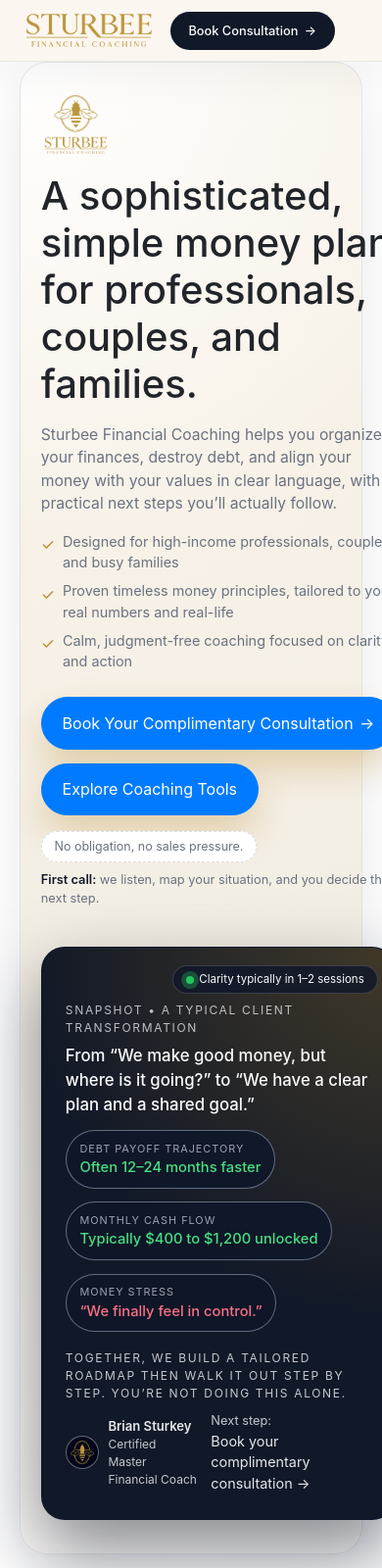
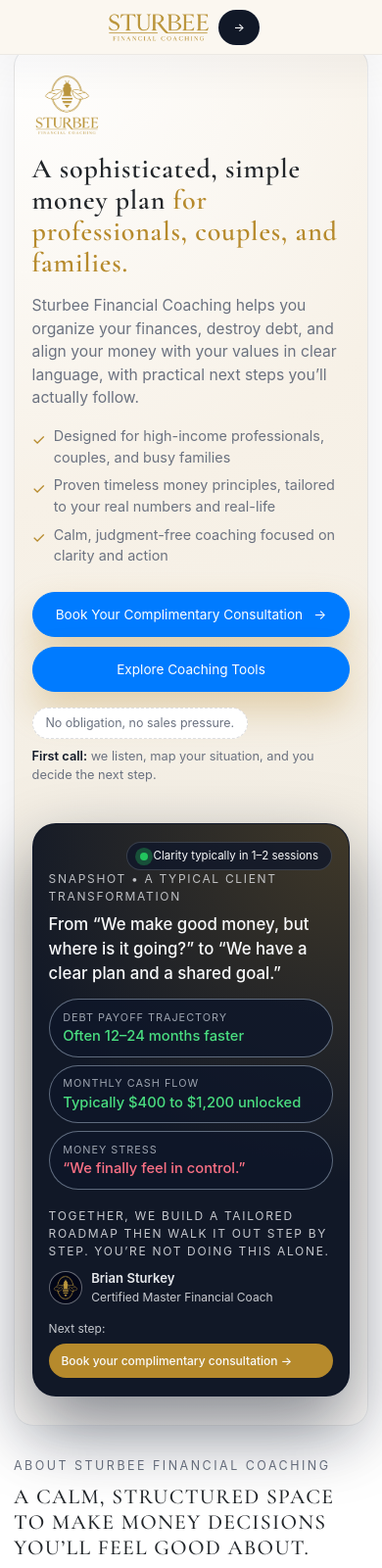
Before and after one commit to bsturkey-coder/sturbee-website, a website: page index.html in a window 390 px wide. Shown: the top 1600 px of the page at 98% size. Drawn offline with nearby package versions, Linux system fonts and the light colour scheme.

Commit message:
make site more responsive and fix layout issues

```diff
--- a/base.css
+++ b/base.css
@@ -64,16 +64,32 @@
   margin: 0 auto;
   padding: 1.5rem 1.25rem 4rem;
 }
+@media (max-width: 768px) {
+  .page {
+    padding: 1.25rem 1rem 3rem;
+  }
+}
+@media (max-width: 480px) {
+  .page {
+    padding: 1rem 0.875rem 2.5rem;
+  }
+}
 
 .grid {
   display: grid;
   gap: 2rem;
+}
+@media (max-width: 768px) {
+  .grid {
+    gap: 1.5rem;
+  }
 }
 @media (min-width: 900px) {
   .grid-2 {
     grid-template-columns: minmax(0, 1.35fr) minmax(0, 1fr);
     align-items: flex-start;
   }
+}
 
 /* TYPOGRAPHY */
 
@@ -84,6 +100,11 @@
   letter-spacing: 0.03em;
   line-height: 1.15;
 }
+@media (max-width: 640px) {
+  .hero-heading {
+    font-size: clamp(1.75rem, 5vw, 2.5rem);
+  }
+}
 .hero-highlight {
   color: var(--accent);
 }
@@ -93,6 +114,11 @@
   letter-spacing: 0.06em;
   text-transform: uppercase;
   font-weight: 500;
+}
+@media (max-width: 640px) {
+  .section-title {
+    font-size: 1.35rem;
+  }
 }
 .section-kicker {
   font-size: 0.78rem;
@@ -116,6 +142,16 @@
 section {
   margin-bottom: 3.25rem;
 }
+@media (max-width: 768px) {
+  section {
+    margin-bottom: 2.5rem;
+  }
+}
+@media (max-width: 480px) {
+  section {
+    margin-bottom: 2rem;
+  }
+}
 .section-header {
   display: flex;
   flex-direction: column;
--- a/components.css
+++ b/components.css
@@ -45,7 +45,7 @@
   font-size: 0.78rem;
 }
 .nav-links a::after {
-  content: "";
+  content: '';
   position: absolute;
   left: 0;
   bottom: -0.2rem;
@@ -73,7 +73,10 @@
   font-size: 0.8rem;
   border: 1px solid rgba(15, 23, 42, 0.8);
   cursor: pointer;
-  transition: transform var(--transition-fast), box-shadow var(--transition-fast), background var(--transition-fast);
+  transition:
+    transform var(--transition-fast),
+    box-shadow var(--transition-fast),
+    background var(--transition-fast);
   white-space: nowrap;
 }
 .nav-cta:hover {
@@ -88,6 +91,29 @@
   }
 
   .nav-links {
+    display: none;
+  }
+
+  .nav-cta {
+    font-size: 0.75rem;
+    padding: 0.5rem 0.9rem;
+  }
+}
+@media (max-width: 480px) {
+  .nav {
+    margin: -1.5rem -1.25rem 1.5rem;
+    padding: 0.6rem 1rem;
+  }
+
+  .nav-inner {
+    gap: 0.5rem;
+  }
+
+  .brand-logo {
+    height: 32px;
+  }
+
+  .nav-cta span:first-child {
     display: none;
   }
 }
@@ -117,8 +143,18 @@
   font-size: 0.8rem;
 }
 .grid-3 {
-    grid-template-columns: repeat(3, minmax(0, 1fr));
+  grid-template-columns: repeat(3, minmax(0, 1fr));
+}
+@media (max-width: 1024px) {
+  .grid-3 {
+    grid-template-columns: repeat(2, minmax(0, 1fr));
   }
+}
+@media (max-width: 640px) {
+  .grid-3 {
+    grid-template-columns: 1fr;
+  }
+}
 
 .btn {
   display: inline-flex;
@@ -131,9 +167,20 @@
   cursor: pointer;
   font-weight: 500;
   font-size: 0.9rem;
-  transition: transform var(--transition-fast), box-shadow var(--transition-fast), background var(--transition-fast), border-color var(--transition-fast), color var(--transition-fast);
+  transition:
+    transform var(--transition-fast),
+    box-shadow var(--transition-fast),
+    background var(--transition-fast),
+    border-color var(--transition-fast),
+    color var(--transition-fast);
   text-align: center;
   white-space: nowrap;
+}
+@media (max-width: 640px) {
+  .btn {
+    font-size: 0.85rem;
+    padding: 0.75rem 1.1rem;
+  }
 }
 .btn-primary {
   background: var(--accent);
@@ -164,7 +211,17 @@
   border: 1px solid var(--border-strong);
   background: #ffffff;
   cursor: pointer;
-  transition: background var(--transition-fast), border-color var(--transition-fast), transform var(--transition-fast), box-shadow var(--transition-fast);
+  transition:
+    background var(--transition-fast),
+    border-color var(--transition-fast),
+    transform var(--transition-fast),
+    box-shadow var(--transition-fast);
+}
+@media (max-width: 640px) {
+  .btn-mini {
+    padding: 0.5rem 0.8rem;
+    font-size: 0.75rem;
+  }
 }
 .btn-mini:hover {
   background: var(--ink);
@@ -184,7 +241,13 @@
 
 /* HERO */
 .hero-shell {
-  background: radial-gradient(circle at top left, #ffffff 0, #f7f1e7 32%, #f3eee4 60%, #fdfbf8 100%);
+  background: radial-gradient(
+    circle at top left,
+    #ffffff 0,
+    #f7f1e7 32%,
+    #f3eee4 60%,
+    #fdfbf8 100%
+  );
   border-radius: var(--radius-lg);
   padding: 2.4rem 2rem 2.6rem;
   box-shadow: var(--shadow-soft);
@@ -194,6 +257,14 @@
 @media (max-width: 768px) {
   .hero-shell {
     padding: 1.8rem 1.3rem 2.1rem;
+    margin-bottom: 2.5rem;
+  }
+}
+@media (max-width: 640px) {
+  .hero-shell {
+    padding: 1.5rem 1.1rem 1.8rem;
+    border-radius: 1.25rem;
+    margin-bottom: 2rem;
   }
 }
 .hero {
@@ -240,6 +311,24 @@
   gap: 0.9rem;
   margin: 1.6rem 0 1rem;
 }
+@media (max-width: 640px) {
+  .hero-ctas {
+    gap: 0.6rem;
+    flex-direction: column;
+  }
+
+  .hero-ctas .btn {
+    width: 100%;
+    font-size: 0.85rem;
+    padding: 0.75rem 1rem;
+    white-space: normal;
+    overflow-wrap: break-word;
+  }
+
+  .hero-ctas .btn span:last-child {
+    margin-left: 0.3rem;
+  }
+}
 .hero-note {
   display: flex;
   align-items: center;
@@ -263,11 +352,33 @@
   position: relative;
   overflow: hidden;
 }
+@media (max-width: 768px) {
+  .hero-card {
+    padding: 1.3rem 1.2rem;
+  }
+}
+@media (max-width: 640px) {
+  .hero-card {
+    padding: 1.1rem 1rem;
+  }
+
+  .hero-card-tag {
+    font-size: 0.7rem;
+  }
+
+  .hero-card-headline {
+    font-size: 0.95rem;
+  }
+}
 .hero-card::before {
-  content: "";
+  content: '';
   position: absolute;
   inset: 0;
-  background: radial-gradient(circle at top right, rgba(182, 138, 44, 0.32), transparent 55%);
+  background: radial-gradient(
+    circle at top right,
+    rgba(182, 138, 44, 0.32),
+    transparent 55%
+  );
   opacity: 0.9;
   pointer-events: none;
 }
@@ -315,6 +426,21 @@
   gap: 0.85rem;
   margin: 0.8rem 0 1.1rem;
 }
+@media (max-width: 768px) {
+  .hero-card-metric-row {
+    gap: 0.65rem;
+  }
+}
+@media (max-width: 640px) {
+  .hero-card-metric-row {
+    flex-direction: column;
+    gap: 0.5rem;
+  }
+
+  .metric-pill {
+    min-width: unset;
+  }
+}
 .metric-pill {
   padding: 0.6rem 0.85rem;
   border-radius: 999px;
@@ -342,12 +468,23 @@
 }
 .hero-card-footer {
   display: flex;
-  justify-content: space-between;
-  align-items: center;
+  flex-direction: column;
   gap: 0.9rem;
   font-size: 0.78rem;
   color: #e5e7eb;
   margin-top: 0.4rem;
+}
+
+.hero-card-footer > div:first-child {
+  display: flex;
+  align-items: center;
+  gap: 0.6rem;
+}
+
+.hero-card-footer > div:last-child {
+  display: flex;
+  flex-direction: column;
+  gap: 0.35rem;
 }
 .hero-avatar {
   display: flex;
@@ -371,6 +508,16 @@
   margin-top: 0.8rem;
   font-size: 0.83rem;
 }
+@media (max-width: 640px) {
+  .chip-row {
+    gap: 0.4rem;
+    font-size: 0.78rem;
+  }
+
+  .chip {
+    padding: 0.25rem 0.6rem;
+  }
+}
 .chip {
   padding: 0.3rem 0.75rem;
   border-radius: 999px;
@@ -388,6 +535,23 @@
   position: relative;
   overflow: hidden;
 }
+@media (max-width: 640px) {
+  .card {
+    padding: 1rem 1rem 1.1rem;
+  }
+
+  .card-title {
+    font-size: 1.1rem;
+  }
+
+  .card-text {
+    font-size: 0.8rem;
+  }
+
+  .card-list {
+    font-size: 0.78rem;
+  }
+}
 .card-tag {
   font-size: 0.72rem;
   text-transform: uppercase;
@@ -396,7 +560,7 @@
   margin-bottom: 0.3rem;
 }
 .card-title {
-  font-family: "Cormorant Garamond", "Times New Roman", serif;
+  font-family: 'Cormorant Garamond', 'Times New Roman', serif;
   font-size: 1.25rem;
   font-weight: 500;
   letter-spacing: 0.06em;
@@ -468,8 +632,22 @@
     align-items: center;
   }
 }
+@media (max-width: 640px) {
+  .lead-box {
+    padding: 1.3rem 1.1rem 1.5rem;
+    gap: 0.9rem;
+  }
+
+  .lead-title {
+    font-size: 1.15rem;
+  }
+
+  .lead-text {
+    font-size: 0.85rem;
+  }
+}
 .lead-title {
-  font-family: "Cormorant Garamond", "Times New Roman", serif;
+  font-family: 'Cormorant Garamond', 'Times New Roman', serif;
   font-size: 1.4rem;
   letter-spacing: 0.08em;
   text-transform: uppercase;
@@ -483,16 +661,19 @@
   max-width: 26rem;
 }
 
-
-
 /* ABOUT / FAQ / CONTACT */
-
 
 .about-text {
   font-size: 0.92rem;
   color: var(--muted);
   margin-bottom: 0.8rem;
   max-width: 40rem;
+}
+@media (max-width: 640px) {
+  .about-text {
+    font-size: 0.85rem;
+    margin-bottom: 0.6rem;
+  }
 }
 .about-badges {
   display: flex;
@@ -512,6 +693,12 @@
   gap: 1rem;
   font-size: 0.88rem;
   color: var(--muted);
+}
+@media (max-width: 640px) {
+  .faq-list {
+    gap: 0.8rem;
+    font-size: 0.8rem;
+  }
 }
 .faq-item strong {
   display: block;
@@ -535,6 +722,19 @@
     grid-template-columns: minmax(0, 1.1fr) minmax(0, 1fr);
   }
 }
+@media (max-width: 640px) {
+  .contact-grid {
+    gap: 1.2rem;
+  }
+
+  .contact-text {
+    font-size: 0.85rem;
+  }
+
+  .contact-form {
+    padding: 1rem 1rem 1.2rem;
+  }
+}
 .contact-text {
   font-size: 0.9rem;
   color: var(--muted);
@@ -549,6 +749,17 @@
   display: grid;
   gap: 0.8rem;
 }
+@media (max-width: 640px) {
+  .contact-form {
+    padding: 1rem 1rem 1.2rem;
+  }
+
+  .field-input,
+  .field-textarea {
+    font-size: 0.8rem;
+    padding: 0.65rem 0.75rem;
+  }
+}
 .field-label {
   font-size: 0.8rem;
   color: var(--muted);
@@ -558,7 +769,9 @@
   color: #b91c1c;
   margin-left: 0.15rem;
 }
-.field-input, .field-textarea, .field-select {
+.field-input,
+.field-textarea,
+.field-select {
   width: 100%;
   border-radius: 0.9rem;
   border: 1px solid rgba(209, 213, 219, 0.9);
@@ -567,9 +780,14 @@
   color: var(--ink);
   font-size: 0.85rem;
   outline: none;
-  transition: border-color var(--transition-fast), box-shadow var(--transition-fast), background var(--transition-fast);
+  transition:
+    border-color var(--transition-fast),
+    box-shadow var(--transition-fast),
+    background var(--transition-fast);
 }
-.field-input:focus, .field-textarea:focus, .field-select:focus {
+.field-input:focus,
+.field-textarea:focus,
+.field-select:focus {
   border-color: var(--accent);
   box-shadow: 0 0 0 1px rgba(182, 138, 44, 0.25);
   background: #ffffff;
@@ -595,6 +813,16 @@
   justify-content: space-between;
   align-items: center;
 }
+@media (max-width: 640px) {
+  footer {
+    margin-top: 2rem;
+    padding-top: 1.25rem;
+    gap: 0.4rem;
+    flex-direction: column;
+    align-items: flex-start;
+    font-size: 0.7rem;
+  }
+}
 .footer-links {
   display: flex;
   flex-wrap: wrap;
@@ -617,9 +845,14 @@
 @media (max-width: 768px) {
   .section-muted {
     padding: 1.5rem 1.2rem 1.7rem;
+    border-radius: 1.25rem;
   }
 }
-
+@media (max-width: 480px) {
+  .section-muted {
+    padding: 1.2rem 1rem 1.4rem;
+  }
+}
 
 /* NEW: About portrait + refund policy */
 .about-photo-wrap {
@@ -648,7 +881,13 @@
 /* Page-specific: Refund & Rescheduling Policy (scoped) */
 body.refund-policy {
   margin: 0;
-  font-family: "Inter", system-ui, -apple-system, BlinkMacSystemFont, "Segoe UI", sans-serif;
+  font-family:
+    'Inter',
+    system-ui,
+    -apple-system,
+    BlinkMacSystemFont,
+    'Segoe UI',
+    sans-serif;
   background: var(--bg);
   color: var(--ink);
 }
@@ -658,14 +897,14 @@
   padding: 2.5rem 1.5rem 3rem;
 }
 body.refund-policy h1 {
-  font-family: "Cormorant Garamond", "Times New Roman", serif;
+  font-family: 'Cormorant Garamond', 'Times New Roman', serif;
   font-size: 2.2rem;
   letter-spacing: 0.08em;
   text-transform: uppercase;
   margin-bottom: 0.4rem;
 }
 body.refund-policy h2 {
-  font-family: "Cormorant Garamond", "Times New Roman", serif;
+  font-family: 'Cormorant Garamond', 'Times New Roman', serif;
   font-size: 1.4rem;
   letter-spacing: 0.06em;
   text-transform: uppercase;
@@ -721,7 +960,7 @@
   border-radius: 1rem;
   max-width: 500px;
   margin: auto;
-  box-shadow: 0 10px 30px rgba(0,0,0,0.1);
+  box-shadow: 0 10px 30px rgba(0, 0, 0, 0.1);
 }
 body.thank-you a {
   display: inline-block;
@@ -737,41 +976,127 @@
    ------------------------------------------------------- */
 
 /* Shared utilities */
-.u-gap-1 { gap: 1rem; }
-.u-mb-04 { margin-bottom: 0.4rem; }
-.u-mb-08 { margin-bottom: 0.8rem; }
-.u-mb-15 { margin-bottom: 1.5rem; }
-.u-mt-075 { margin-top: 0.75rem; }
-.u-mt-09 { margin-top: 0.9rem; }
-.u-mt-1 { margin-top: 1rem; }
-.u-flexwrap-gap-06 { display: flex; flex-wrap: wrap; gap: 0.6rem; }
+.u-gap-1 {
+  gap: 1rem;
+}
+.u-mb-04 {
+  margin-bottom: 0.4rem;
+}
+.u-mb-08 {
+  margin-bottom: 0.8rem;
+}
+.u-mb-15 {
+  margin-bottom: 1.5rem;
+}
+.u-mt-075 {
+  margin-top: 0.75rem;
+}
+.u-mt-09 {
+  margin-top: 0.9rem;
+}
+.u-mt-1 {
+  margin-top: 1rem;
+}
+.u-flexwrap-gap-06 {
+  display: flex;
+  flex-wrap: wrap;
+  gap: 0.6rem;
+}
 
 /* Index page */
-.nav-brand-row { display: flex; align-items: center; gap: 0.75rem; }
+.nav-brand-row {
+  display: flex;
+  align-items: center;
+  gap: 0.75rem;
+}
 
-.hero-card-tag-tight { margin-bottom: 0.6rem; opacity: 0.85; }
+.hero-card-tag-tight {
+  margin-bottom: 0.6rem;
+  opacity: 0.85;
+}
 
-.avatar-name { font-size: 0.82rem; font-weight: 600; }
-.avatar-subtitle { font-size: 0.75rem; opacity: 0.85; }
+.avatar-name {
+  font-size: 0.82rem;
+  font-weight: 600;
+}
+.avatar-subtitle {
+  font-size: 0.75rem;
+  opacity: 0.85;
+}
 
-.hero-next-label { font-size: 0.8rem; opacity: 0.85; }
-.hero-next-text { font-size: 0.9rem; }
+.hero-next-label {
+  font-size: 0.8rem;
+  opacity: 0.85;
+}
+.hero-next-text {
+  font-size: 0.9rem;
+}
+.hero-next-button {
+  display: inline-block;
+  padding: 0.5rem 1rem;
+  background: var(--accent);
+  color: #f9fafb;
+  border-radius: var(--radius-full);
+  font-weight: 500;
+  font-size: 0.85rem;
+  transition:
+    transform var(--transition-fast),
+    box-shadow var(--transition-fast),
+    background var(--transition-fast);
+  white-space: nowrap;
+}
+.hero-next-button:hover {
+  transform: translateY(-1px);
+  background: #9b7322;
+  box-shadow: 0 10px 24px rgba(182, 138, 44, 0.3);
+}
+@media (max-width: 768px) {
+  .hero-next-button {
+    display: block;
+    width: 100%;
+    padding: 0.6rem 0.9rem;
+    font-size: 0.8rem;
+    white-space: normal;
+  }
+}
+@media (max-width: 640px) {
+  .hero-next-label {
+    font-size: 0.75rem;
+  }
 
-.about-text-tight { margin-bottom: 0.5rem; }
+  .hero-next-button {
+    padding: 0.55rem 0.8rem;
+    font-size: 0.75rem;
+  }
+}
+
+.about-text-tight {
+  margin-bottom: 0.5rem;
+}
 
 .card-featured {
   border-color: rgba(182, 138, 44, 0.35);
   box-shadow: 0 18px 45px rgba(15, 23, 42, 0.12);
 }
 
-.price-strike { text-decoration: line-through; opacity: 0.6; }
+.price-strike {
+  text-decoration: line-through;
+  opacity: 0.6;
+}
 
-.label-light { color: #e5e7eb; }
+.label-light {
+  color: #e5e7eb;
+}
 
-.badge-muted { font-size: 0.75rem; opacity: 0.7; }
+.badge-muted {
+  font-size: 0.75rem;
+  opacity: 0.7;
+}
 
 /* Budget dashboard page */
-.site-header--border { border-bottom: 1px solid var(--border-soft); }
+.site-header--border {
+  border-bottom: 1px solid var(--border-soft);
+}
 
 .shell--header-row {
   display: flex;
@@ -781,13 +1106,23 @@
   padding: 1.2rem 0;
 }
 
-.brand-mark--sm { max-height: 40px; }
+.brand-mark--sm {
+  max-height: 40px;
+}
 
-.section-subtitle--wide { max-width: 44rem; }
+.section-subtitle--wide {
+  max-width: 44rem;
+}
 
-.grid-gap-2-start { gap: 2rem; align-items: flex-start; }
+.grid-gap-2-start {
+  gap: 2rem;
+  align-items: flex-start;
+}
 
-.price-xl { font-size: 1.8rem; margin-bottom: 0.4rem; }
+.price-xl {
+  font-size: 1.8rem;
+  margin-bottom: 0.4rem;
+}
 
 .ol-muted {
   padding-left: 1.2rem;
@@ -804,7 +1139,10 @@
   color: var(--muted);
 }
 
-.link-muted { text-decoration: none; color: var(--muted); }
+.link-muted {
+  text-decoration: none;
+  color: var(--muted);
+}
 
 /* Ensure pill buttons even when `.btn` is omitted */
 a.btn-primary,
--- a/index.html
+++ b/index.html
@@ -1,4 +1,4 @@
-<!DOCTYPE html>
+<!doctype html>
 <html lang="en">
   <head>
     <meta charset="UTF-8" />
@@ -200,9 +200,12 @@
                 </div>
                 <div>
                   <div class="hero-next-label">Next step:</div>
-                  <div class="hero-next-text">
+                  <a
+                    href="https://calendly.com/sturbeefinance/complimentary"
+                    class="hero-next-text hero-next-button"
+                  >
                     Book your complimentary consultation →
-                  </div>
+                  </a>
                 </div>
               </div>
             </div>
```
